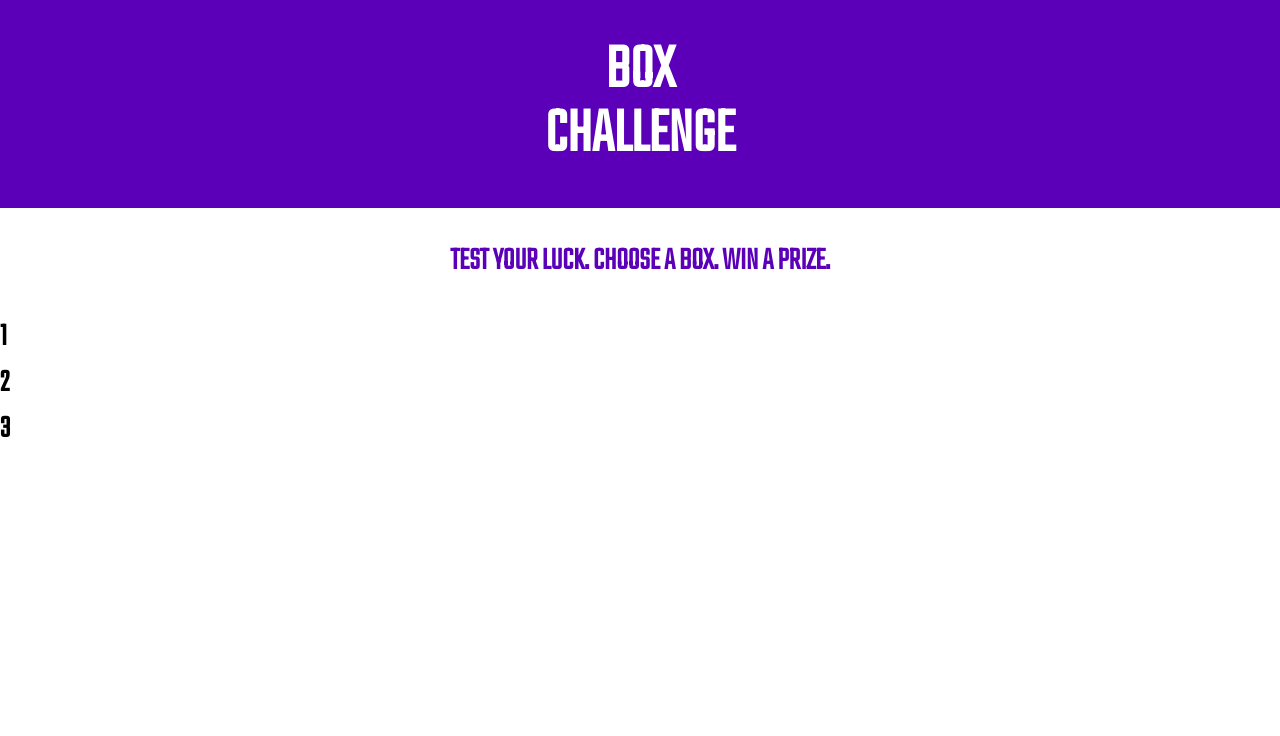
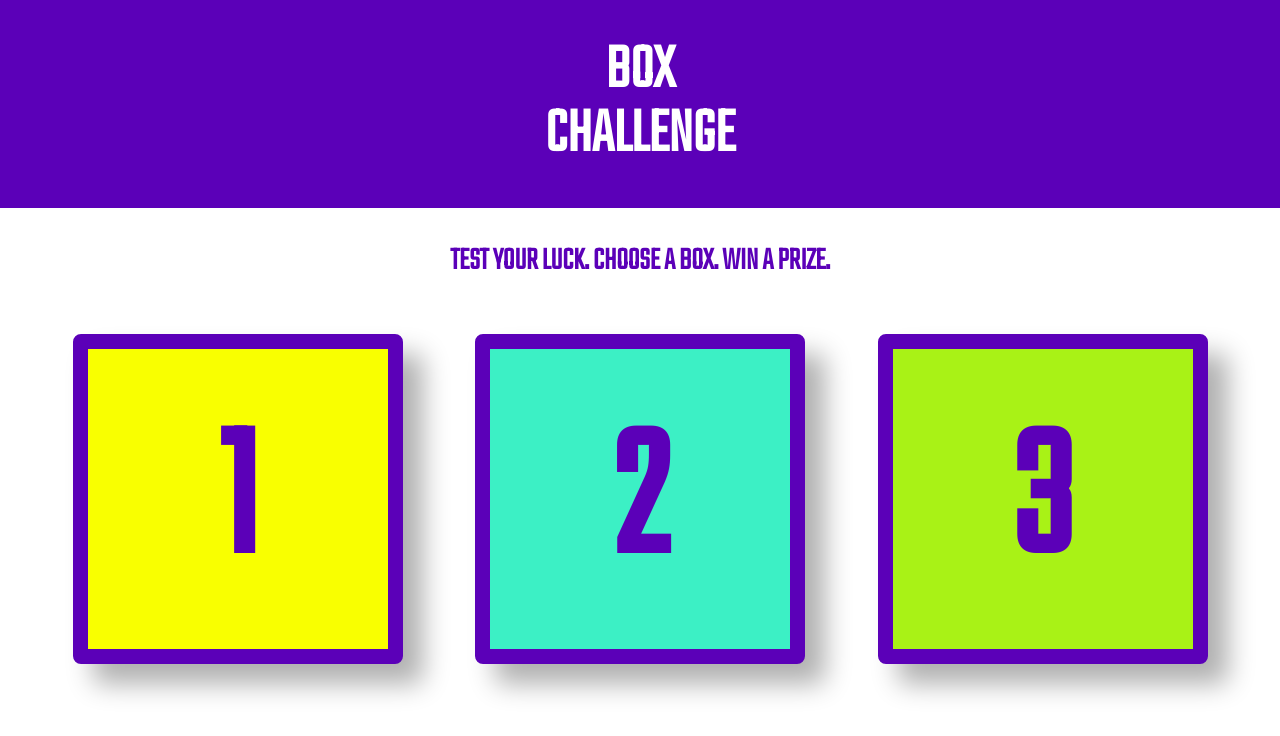
Before and after one commit to hannahder/m6-hw6-DeRuysscher-Hannah, a plain HTML site: page index.html in a window 1280 px wide. Drawn offline with nearby package versions, Linux system fonts and the light colour scheme.

Commit message:
Completed HTML and CSS

```diff
--- a/index.html
+++ b/index.html
@@ -34,6 +34,7 @@
         <h3>TEST YOUR LUCK. CHOOSE A BOX. WIN A PRIZE.</h3>
       </section>
 
+      <div class="container">
         <div class="box-1">
           <h1>1</h1>
         </div>
@@ -45,6 +46,7 @@
         <div class="box-3">
           <h1>3</h1>
         </div>
+      </div>
 
     </main>
 
--- a/main.css
+++ b/main.css
@@ -26,3 +26,58 @@ h3 {
   font-size: 2rem;
   color: #5B00B8;
 }
+
+
+.container {
+  max-width: 1500px;
+  margin: auto;
+  display: flex;
+  flex-flow: row wrap;
+  justify-content: space-evenly;
+}
+
+.box-1, .box-2, .box-3 {
+  width: 300px;
+  height: 300px;
+  border-color: #5B00B8;
+  border-radius: 8px;
+  color: #5B00B8;
+  border-style: solid;
+  border-width: 15px;
+  box-shadow: 20px 20px 27px #B0B0B0;
+  margin: 20px 0;
+}
+
+.box-1 {
+  background-color: #F9FF00;
+}
+
+.box-2 {
+  background-color: #3CF0C5;
+}
+
+.box-3 {
+  background-color: #A9F216;
+}
+
+div h1 {
+  color: #5B00B8;
+  font-size: 12rem;
+  text-align: center;
+  padding-top: 20px;
+}
+
+@media (max-width: 415px) {
+  h3 {
+    font-size: 1.6rem;
+  }
+
+  .box-1, .box-2, .box-3 {
+    width: 200px;
+    height: 200px;
+  }
+
+  div h1 {
+    font-size: 8rem;
+  }
+}
```
Lines whose indentation alone changed are shown as unchanged.
